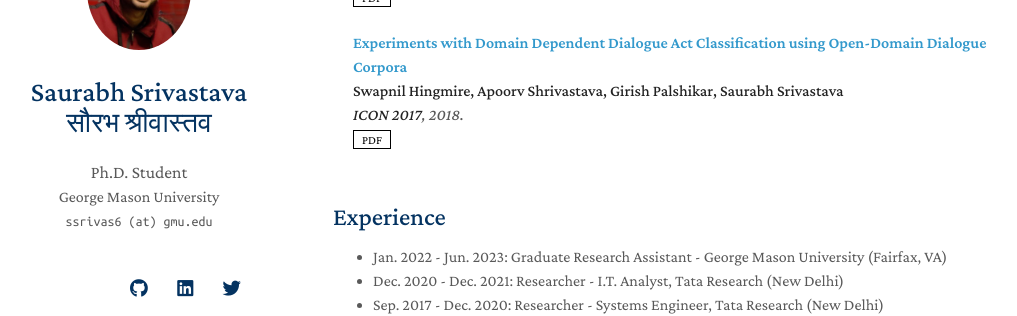
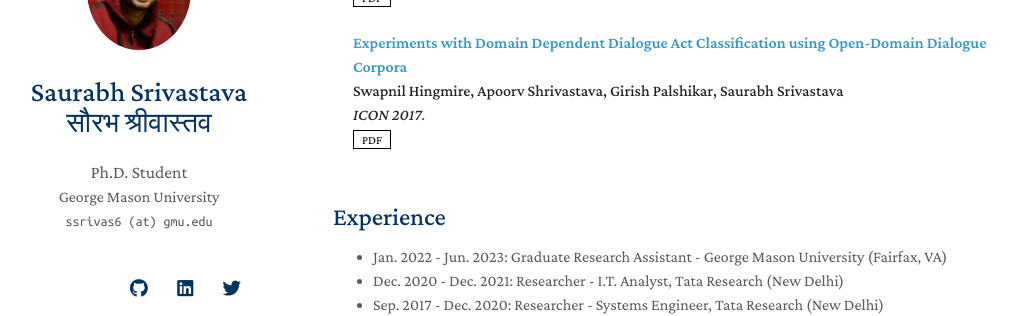
Before and after one commit to salokr/salokr.github.io, a Jekyll site: the page built from index.md, in a window 1280 px wide and 900 px high, scrolled down 2092 px. Shown: the part 154-470 px from the top of the window, without its empty margins (137-1154 px from the left). Built offline with Jekyll 4.4.1, drawn with Linux system fonts in a browser that asks for light colours; nearby versions of some CDN libraries; a style sheet for code colours, icons or effects is not loaded; our own code applies the rules of GitHub Pages for plain Markdown files.

Commit message:
Update publications.md

```diff
--- a/_includes/publications.md
+++ b/_includes/publications.md
@@ -118,7 +118,7 @@
   <div class="col-sm-9" style="position: relative;padding-right: 15px;padding-left: 20px;">
     <div class="title"><a href="https://aclanthology.org/W17-7538.pdf">Experiments with Domain Dependent Dialogue Act Classification using Open-Domain Dialogue Corpora</a></div>
     <div class="author"><strong>Swapnil Hingmire, Apoorv Shrivastava, Girish Palshikar, Saurabh Srivastava</strong></div>
-    <div class="periodical"><em><strong>ICON 2017</strong>, 2018.</em></div>
+    <div class="periodical"><em><strong>ICON 2017</strong>.</em></div>
     <div class="links">
       <a href="https://aclanthology.org/W17-7538.pdf" class="btn btn-sm z-depth-0" role="button" target="_blank" style="font-size:12px;">PDF</a>
     </div>
```
